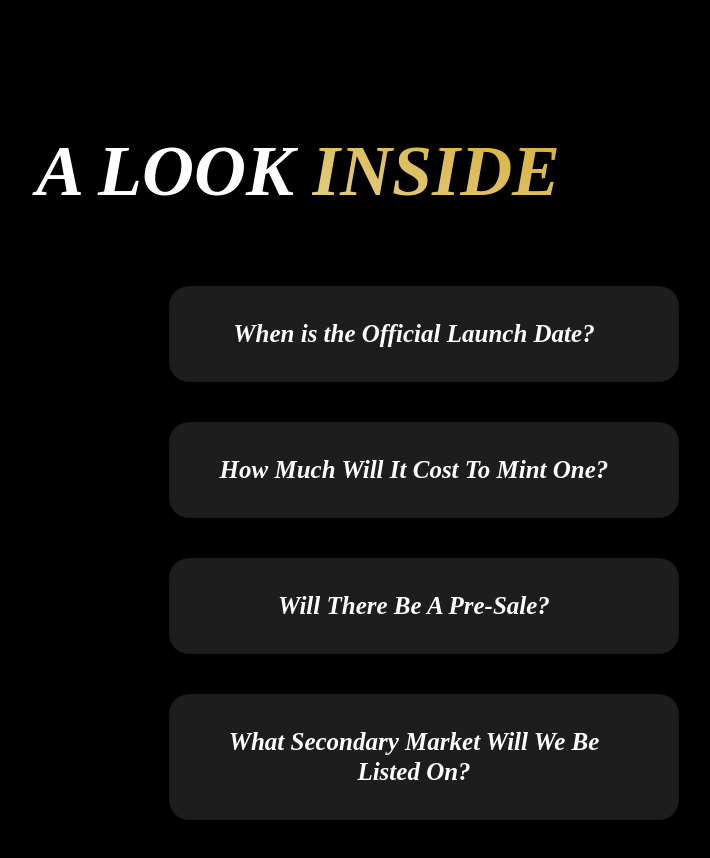
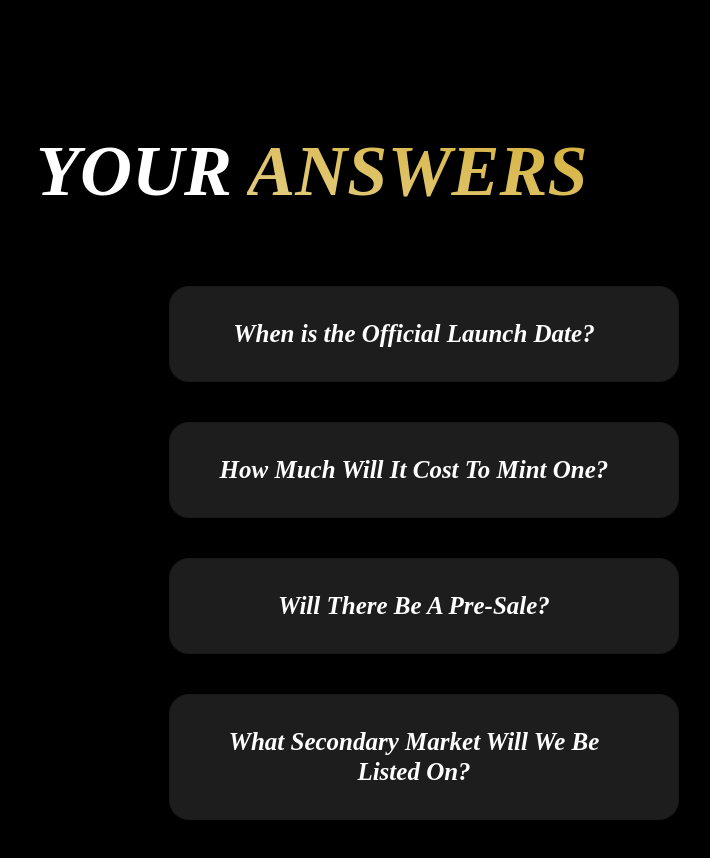
Before and after one commit to gbrads/MTC-FrontEnd, a React (Create React App) app: page / in a window 1280 px wide. Shown: the part 10020-10878 px from the top of the page, without its empty margins (216-926 px from the left). Built offline with nearby package versions, Linux system fonts and the light colour scheme; a web font is replaced by a local one.

Commit message:
Title Update

```diff
--- a/src/components/Faq.js
+++ b/src/components/Faq.js
@@ -29,7 +29,7 @@ function Faq() {
       <div className="container" style={{marginBottom: 8 + 'em'}}>
           <FadeInSection>
             <h1 style={{marginBottom: 1 + 'em'}}>
-            A LOOK <span style={{ backgroundImage: "linear-gradient(to bottom left, #d4af37, #e5cf87)" }}>INSIDE</span>
+            YOUR <span style={{ backgroundImage: "linear-gradient(to bottom left, #d4af37, #e5cf87)" }}>ANSWERS</span>
             </h1>
           </FadeInSection>
           <div className="row">
```
